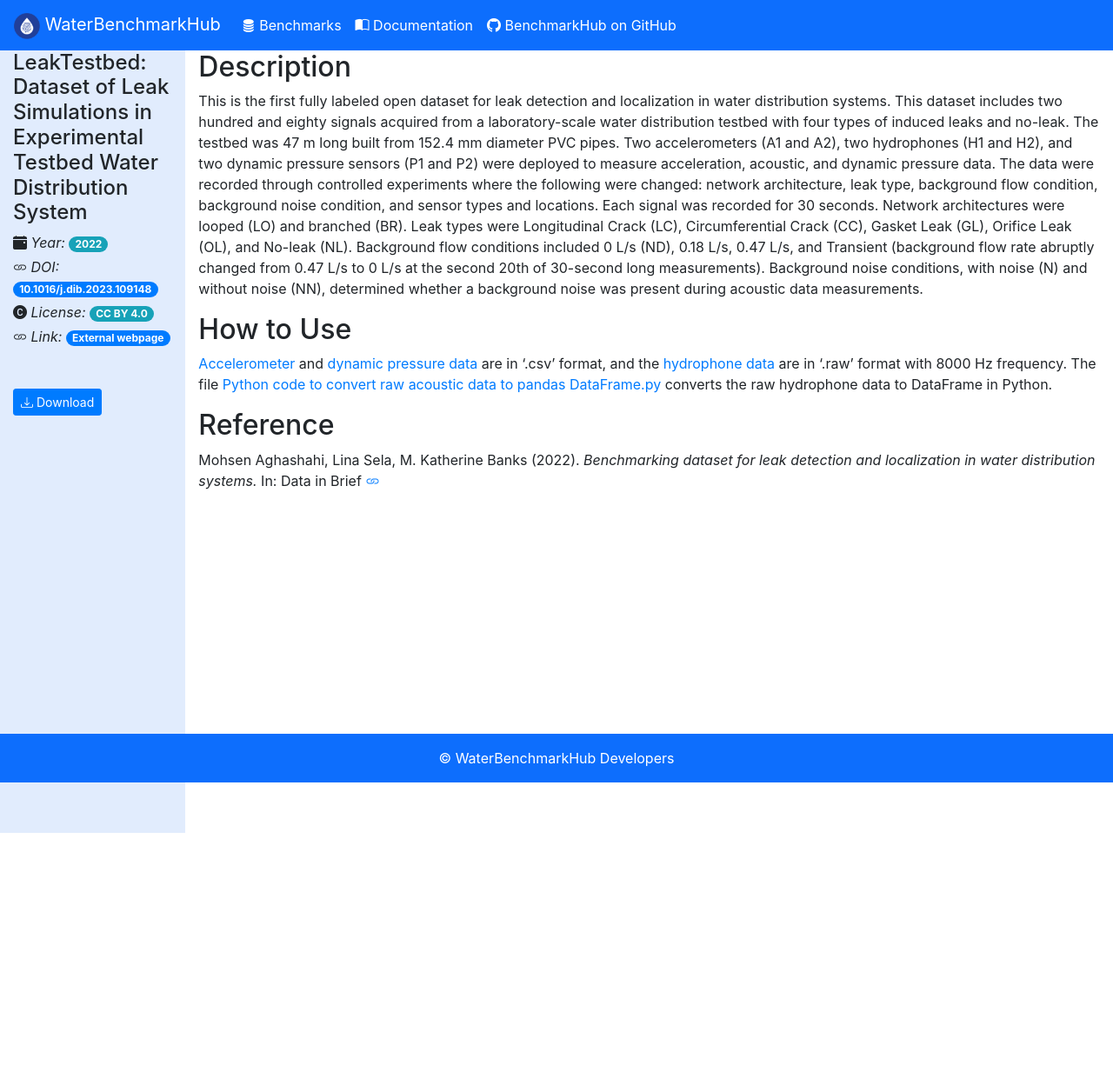
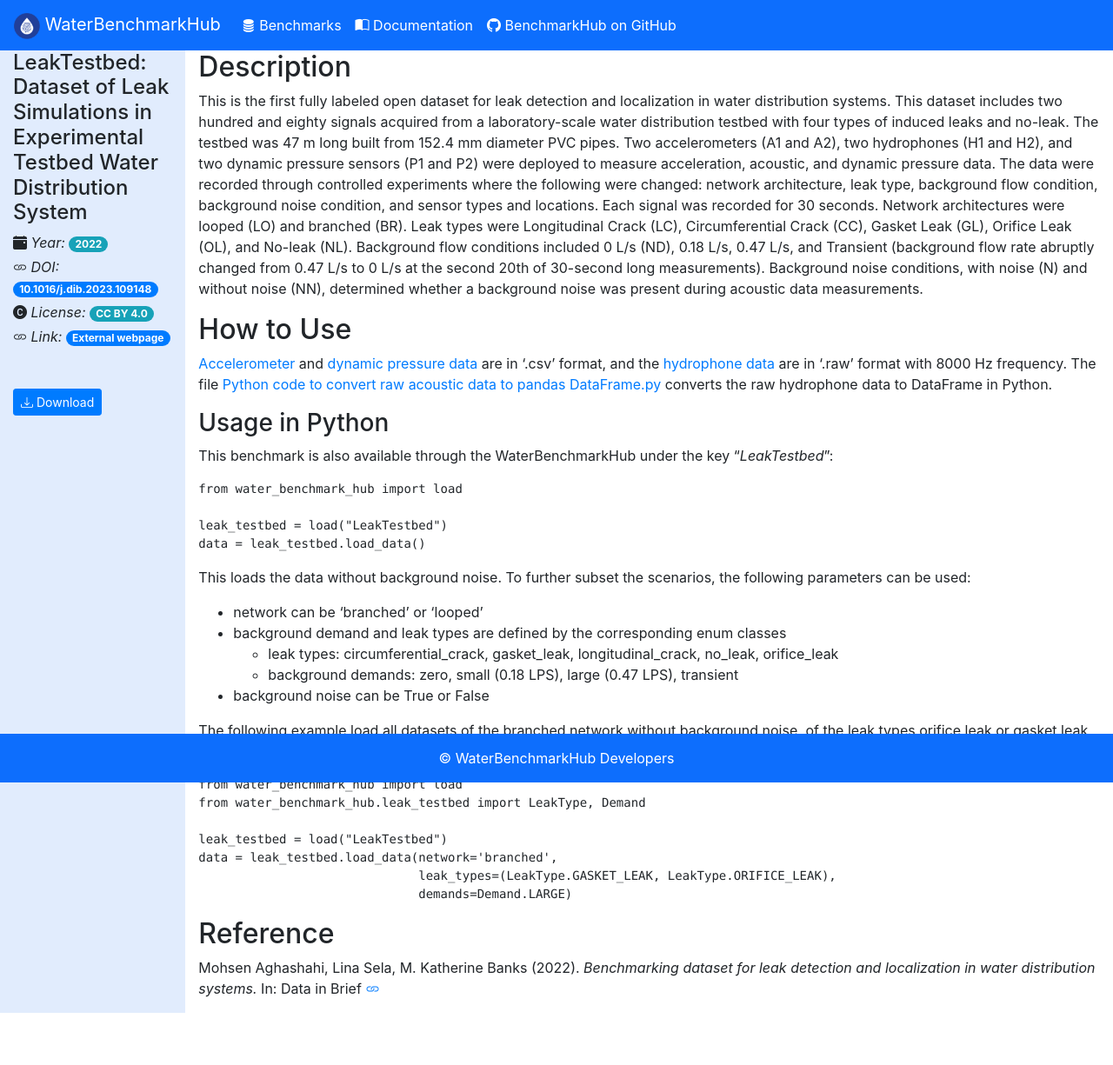
Before and after one commit to WaterFutures/WaterBenchmarkHub, a Jekyll site: the page built from docs/_benchmarks/LeakTestbed.md, in a window 1280 px wide. Shown: the whole page at 87% size. Built offline with Jekyll 4.4.1, drawn with Linux system fonts in a browser that asks for light colours; before the commit the page ends 1018 px from its top, so only the background shows below that.

````diff
--- a/docs/_benchmarks/LeakTestbed.md
+++ b/docs/_benchmarks/LeakTestbed.md
@@ -35,6 +35,38 @@
 The file [Python code to convert raw acoustic data to pandas DataFrame.py](https://data.mendeley.com/public-files/datasets/tbrnp6vrnj/files/dc9d459b-ec6d-4a64-ab69-d2bac7396a5c/file_downloaded) converts the
 raw hydrophone data to DataFrame in Python.
 
+### Usage in Python
+
+This benchmark is also available through the WaterBenchmarkHub under the key "*LeakTestbed*":
+
+```python
+from water_benchmark_hub import load
+
+leak_testbed = load("LeakTestbed")
+data = leak_testbed.load_data()
+```
+
+This loads the data without background noise. To further subset the scenarios,
+the following parameters can be used:
+
+- network can be 'branched' or 'looped'
+- background demand and leak types are defined by the corresponding enum classes
+  - leak types: circumferential_crack, gasket_leak, longitudinal_crack, no_leak, orifice_leak
+  - background demands: zero, small (0.18 LPS), large (0.47 LPS), transient
+- background noise can be True or False
+
+The following example load all datasets of the branched network without background noise,
+of the leak types orifice leak or gasket leak and with a large background demand.
+
+```python
+from water_benchmark_hub import load
+from water_benchmark_hub.leak_testbed import LeakType, Demand
+
+leak_testbed = load("LeakTestbed")
+data = leak_testbed.load_data(network='branched',
+                              leak_types=(LeakType.GASKET_LEAK, LeakType.ORIFICE_LEAK),
+                              demands=Demand.LARGE)
+```
 
 ## Reference
 
--- a/docs/static/database.json
+++ b/docs/static/database.json
@@ -1506,6 +1506,42 @@
             "download_url": "https://filedn.com/lumBFq2P9S74PNoLPWtzxG4/EPyT-Flow/Networks/Richmond_standard.inp",
             "external_url": "https://www.exeter.ac.uk/research/centres/cws/resources/benchmarks/",
             "permalink": "benchmarks/network-RCH.html"
+        },
+        "ditec": {
+            "name": "DiTEC-WDN",
+            "desc": "DiTEC-WDN: A Large-Scale Dataset of Hydraulic Scenarios across Multiple Water Distribution Networks",
+            "year": "2025",
+            "tags": [
+                "demand patterns"
+            ],
+            "keywords": [
+                "Net1",
+                "Net3",
+                "Hanoi",
+                "Kentucky Dataset",
+                "19 Pipe System",
+                "Anytown",
+                "New York",
+                "Jilin",
+                "Fossolo",
+                "FOWM",
+                "FFCL-1",
+                "Zhi Jiang",
+                "OBCL-1",
+                "Modena",
+                "NPCL-1",
+                "Marchi Rural",
+                "C Town",
+                "D Town",
+                "L Town",
+                "KL",
+                "Exnet",
+                "Large"
+            ],
+            "doi": "https://doi.org/10.48550/arXiv.2503.17167",
+            "license": "CC BY 4.0",
+            "external_url": "https://ditec-project.github.io/DiTEC_WDN_dataset/",
+            "permalink": "benchmarks/DiTEC.html"
         }
     }
 }
````
Also changed, not shown: docs/_benchmarks/DiTEC-WDN.md (added, +29 -0 lines).
